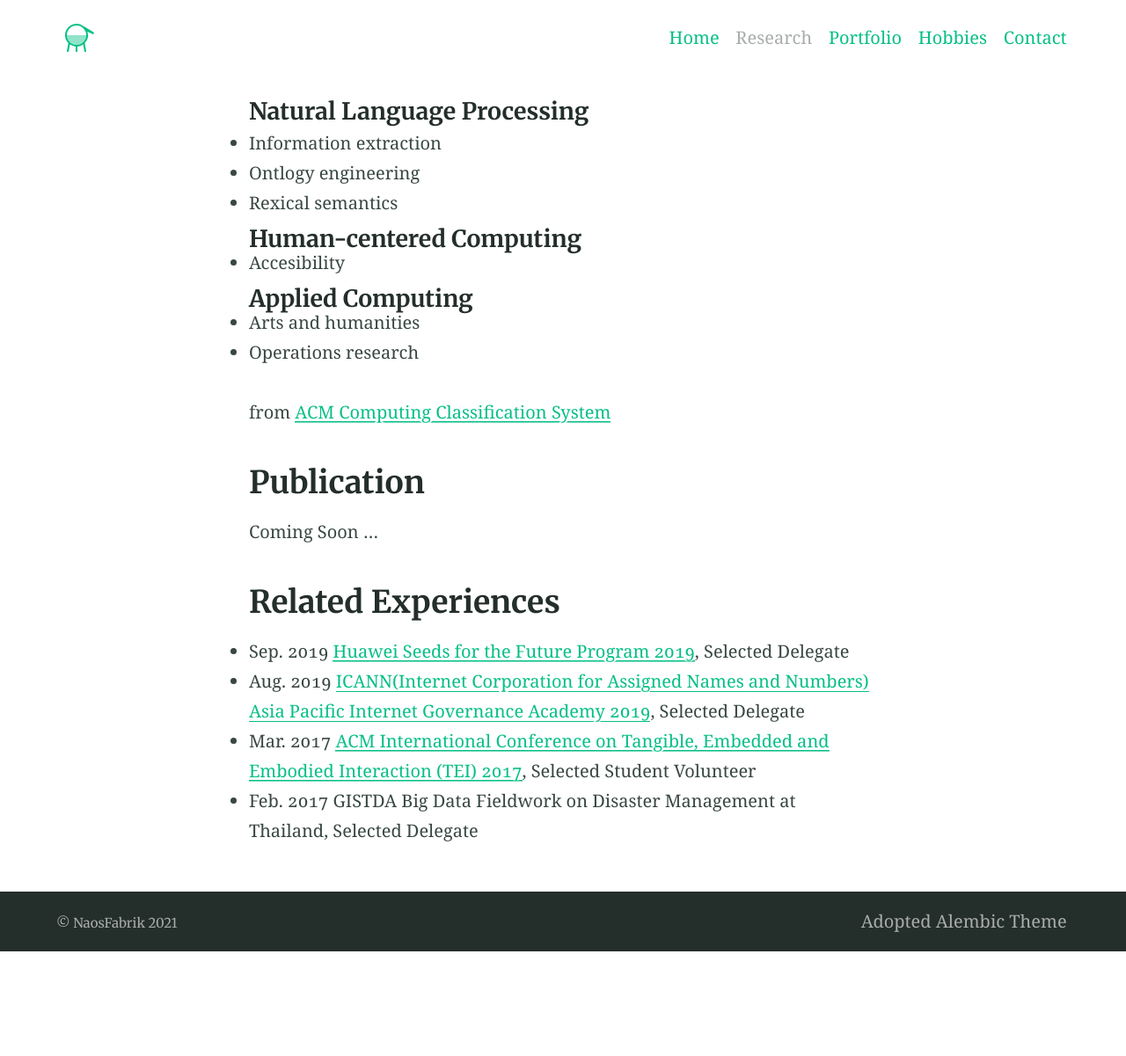
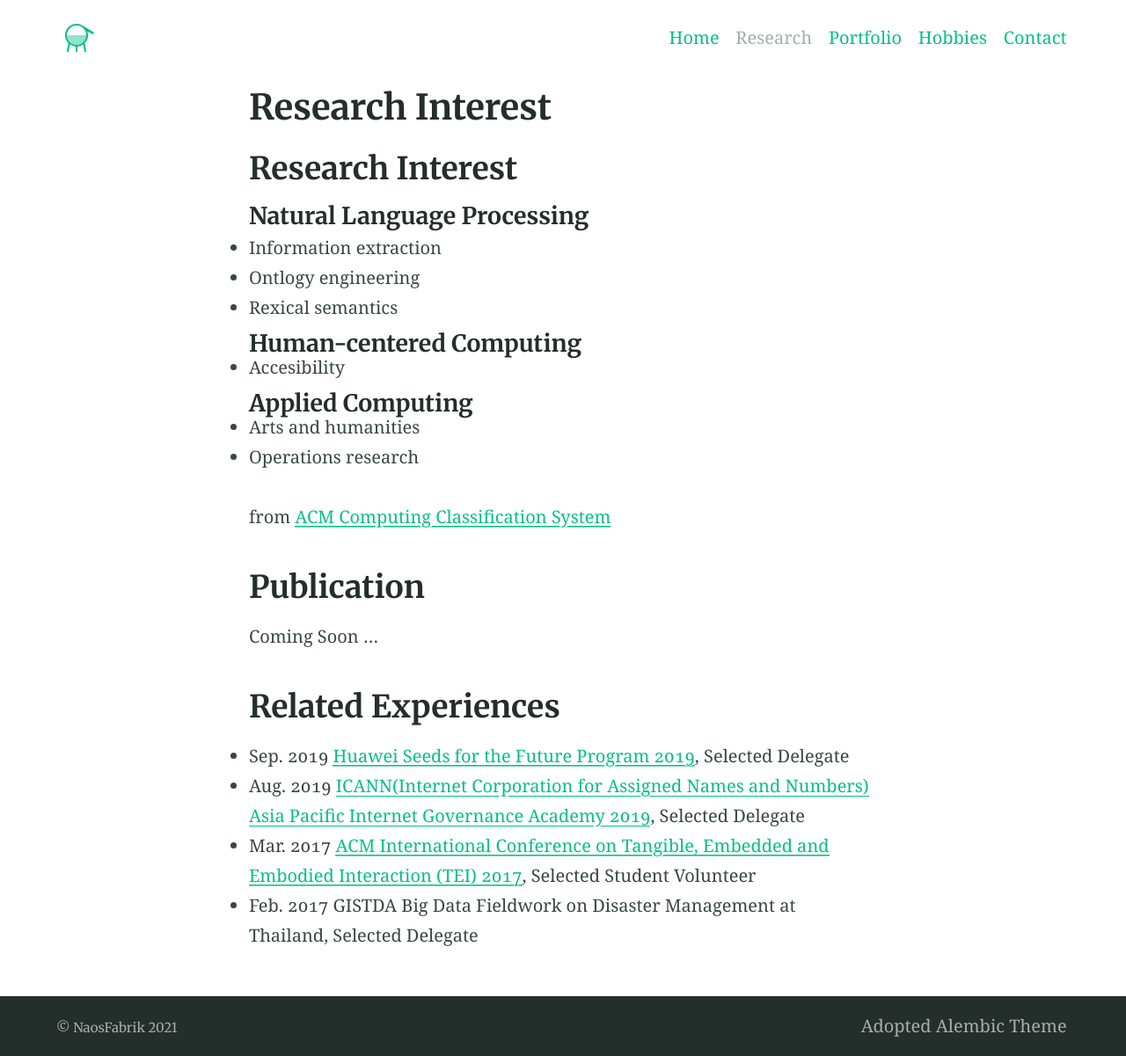
Before and after one commit to NaosFabrik/NaosFabrik.github.io, a Jekyll site: the page built from elements.md, in a window 1280 px wide. Shown: the whole page at 88% size. Built offline with Jekyll 4.4.1, drawn with Linux system fonts in a browser that asks for light colours; our own code applies the rules of GitHub Pages for plain Markdown files; before the commit the page ends 1082 px from its top, so only the background shows below that.

Commit message:
Update elements.md

```diff
--- a/elements.md
+++ b/elements.md
@@ -1,3 +1,4 @@
+## Research Interest
 #### Natural Language Processing
 * Information extraction
 * Ontlogy engineering
```
